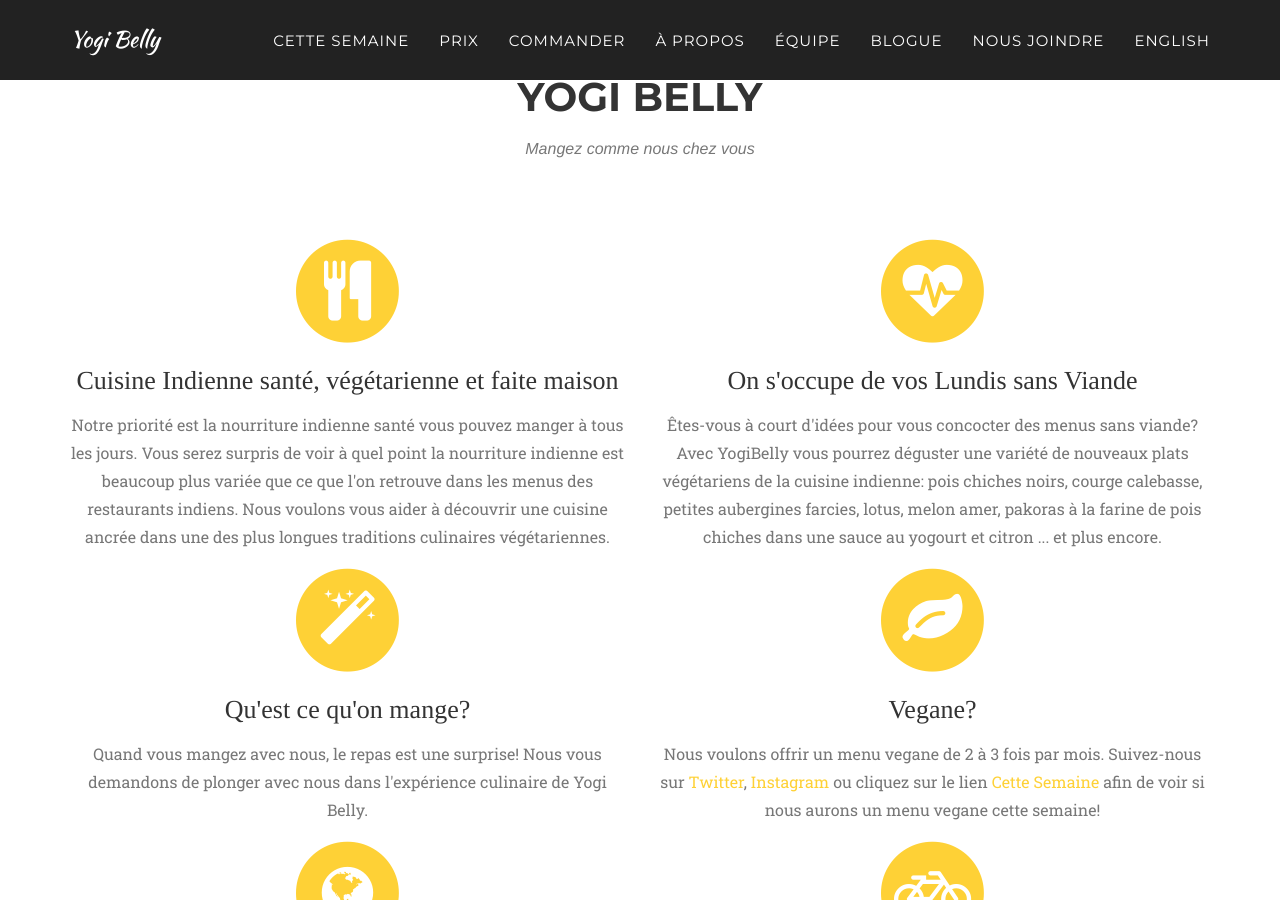
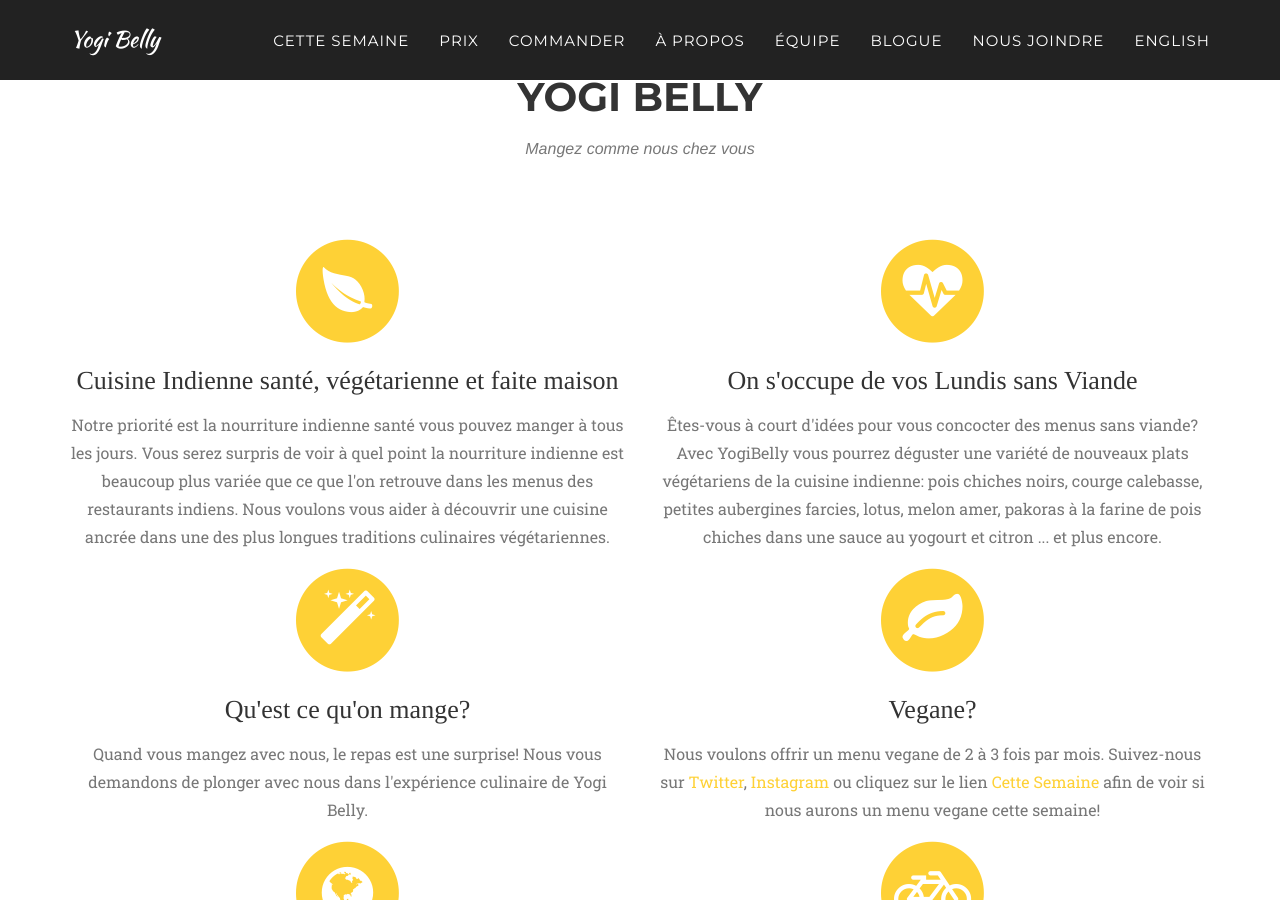
Before and after one commit to yogibelly/fr, a Jekyll site: the page built from index.html, in a window 1280 px wide and 900 px high, scrolled down 908 px. Built offline with Jekyll 4.4.1, drawn with Linux system fonts in a browser that asks for light colours; some web fonts are replaced.

Commit message:
added ion leaf

```diff
--- a/_includes/services.html
+++ b/_includes/services.html
@@ -11,7 +11,7 @@
             <div class="col-md-6">
                 <span class="fa-stack fa-4x">
                     <i class="fa fa-circle fa-stack-2x text-primary"></i>
-                    <i class="fa fa-cutlery fa-stack-1x fa-inverse"></i>
+                    <i class="fa ion-leaf fa-stack-1x fa-inverse"></i>
                 </span>
                 <h4 class="service-heading">Cuisine Indienne sant&eacute;, v&eacute;g&eacute;tarienne et faite maison</h4>
                 <p class="text-muted">Notre priorit&eacute; est la nourriture indienne sant&eacute; vous pouvez manger &agrave; tous les jours. Vous serez surpris de voir &agrave; quel point la nourriture indienne est beaucoup plus vari&eacute;e que ce que l'on retrouve dans les menus des restaurants indiens. Nous voulons vous aider &agrave; d&eacute;couvrir une cuisine ancr&eacute;e dans une des plus longues traditions culinaires v&eacute;g&eacute;tariennes.</p>
```
